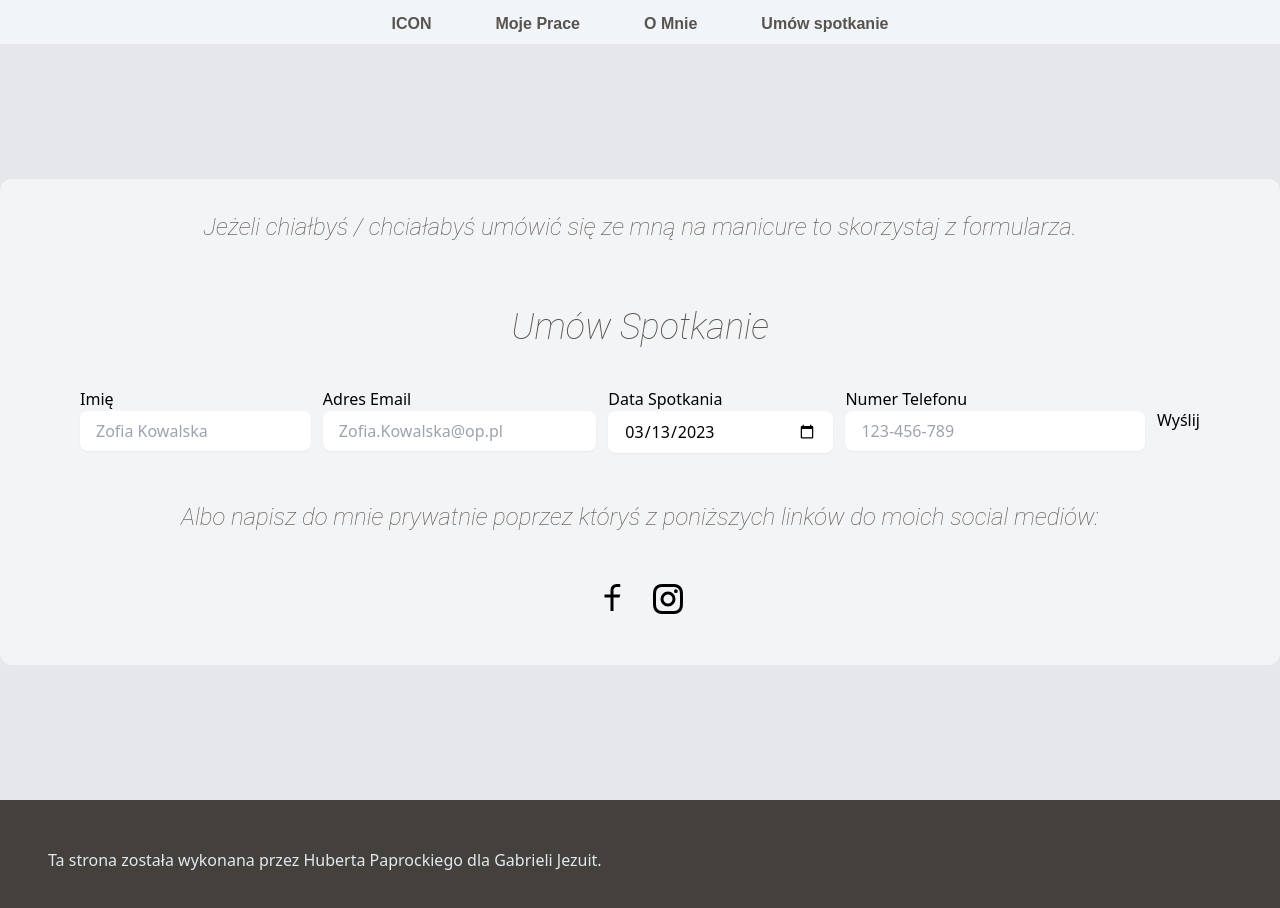
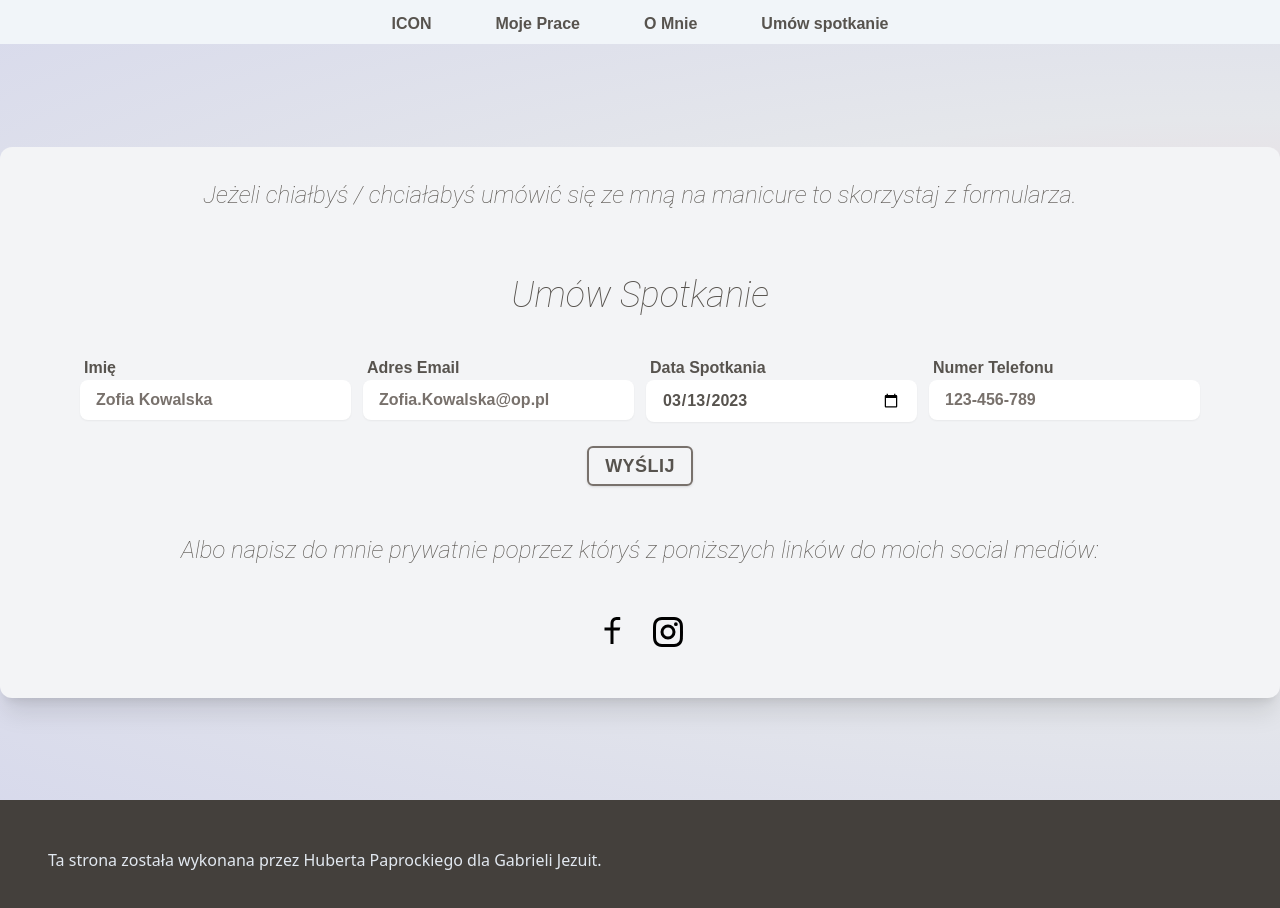
Before and after one commit to Hubert-paprocki/kociepazurki, a React (Create React App) app: page /umow-sie in a window 1280 px wide. Shown: the top 908 px of the page. Built offline with nearby package versions, Linux system fonts and the light colour scheme.

Commit message:
refactor: form &&

```diff
--- a/src/Components/Buttons.tsx
+++ b/src/Components/Buttons.tsx
@@ -21,6 +21,10 @@ const Button: React.FC<Props> = ({
 	if (menu) {
 		classes = "pb-2 pt-3 px-4 group-hover:text-rose-600 duration-500";
 	}
+	if (Primary) {
+		classes =
+			"py-1 px-4 shadow border-2 hover:bg-stone-200 border-stone-500 hover:shadow-lg hover:-translate-y-0.5 rounded-md font-poppins uppercase font-bold text-stone-600 hover:text-rose-500 text-lg tracking-wide duration-200 hover:scale-105 active:scale-100 active:translate-y-0";
+	}
 	return (
 		<button type={type} onClick={onClick} className={classes}>
 			{children}
--- a/src/Components/LoginForm.tsx
+++ b/src/Components/LoginForm.tsx
@@ -47,6 +47,11 @@ const LoginForm: React.FC = () => {
 		}
 		return errors;
 	};
+	const fieldClass =
+		"w-full border-gray-300 rounded-lg shadow-sm focus:ring-2 focus:ring-stone-300  py-2 px-4 outline-none placeholder-stone-500 text-stone-600 font-poppins caret-stone-500 font-semibold";
+	const errorClass = "text-rose-400 text-sm font-semibold font-poppins p-1";
+	const labelClass =
+		"font-medium text-stone-600 p-1 font-poppins font-semibold";
 
 	return (
 		<Formik
@@ -61,29 +66,27 @@ const LoginForm: React.FC = () => {
 				alert(JSON.stringify(values, null, 2));
 			}}
 		>
-			{({ errors, touched }) => (
-				<Form className="flex flex-col md:flex-row gap-3 py-10 px-20">
+			{() => (
+				<Form className="flex flex-col md:grid md:grid-cols-4 gap-x-3 gap-y-4 md:gap-y-6 py-10 px-20">
 					<div className="">
-						<label htmlFor="name" className=" font-medium mb-1">
+						<label htmlFor="name" className={labelClass}>
 							Imię
 						</label>
 						<Field
 							id="name"
 							name="name"
 							placeholder="Zofia Kowalska"
-							className={`w-full border-gray-300 rounded-lg shadow-sm focus:border-indigo-500 focus:ring-2 focus:ring-indigo-500 focus:ring-opacity-50 py-2 px-4 ${
-								errors.name && touched.name
-									? "border-rose-500"
-									: "border-gray-300"
-							}`}
+							className={fieldClass}
 						/>
-						<ErrorMessage name="name">
-							{(msg) => <div className="text-rose-500 text-sm mt-1">{msg}</div>}
-						</ErrorMessage>
+						<ErrorMessage
+							name="name"
+							component="p"
+							className={errorClass}
+						></ErrorMessage>
 					</div>
 
 					<div className="">
-						<label htmlFor="email" className=" font-medium mb-1 mt-4">
+						<label htmlFor="email" className={labelClass}>
 							Adres Email
 						</label>
 						<Field
@@ -91,55 +94,48 @@ const LoginForm: React.FC = () => {
 							name="email"
 							placeholder="Zofia.Kowalska@op.pl"
 							type="email"
-							className={`w-full border-gray-300 rounded-lg shadow-sm focus:border-indigo-500 focus:ring-2 focus:ring-indigo-500 focus:ring-opacity-50 py-2 px-4 ${
-								errors.email && touched.email
-									? "border-rose-500"
-									: "border-gray-300"
-							}`}
+							className={fieldClass}
 						/>
-						<ErrorMessage name="email">
-							{(msg) => <div className="text-rose-500 text-sm mt-1">{msg}</div>}
-						</ErrorMessage>
+						<ErrorMessage
+							name="email"
+							component="p"
+							className={errorClass}
+						></ErrorMessage>
 					</div>
 					<div className="">
-						<label htmlFor="date" className=" font-medium mb-1 mt-4">
+						<label htmlFor="date" className={labelClass}>
 							Data Spotkania
 						</label>
-						<Field
-							id="date"
+						<Field id="date" name="date" type="date" className={fieldClass} />
+						<ErrorMessage
 							name="date"
-							type="date"
-							className={`w-full border-gray-300 rounded-lg shadow-sm focus:border-indigo-500 focus:ring-2 focus:ring-indigo-500 focus:ring-opacity-50 py-2 px-4 ${
-								errors.date && touched.date
-									? "border-rose-500"
-									: "border-gray-300"
-							}`}
-						/>
-						<ErrorMessage name="date">
-							{(msg) => <div className="text-rose-500 text-sm mt-1">{msg}</div>}
-						</ErrorMessage>
+							component="p"
+							className={errorClass}
+						></ErrorMessage>
 					</div>
 
 					<div className="">
-						<label htmlFor="phone" className=" font-medium mb-1 mt-4">
+						<label htmlFor="phone" className={labelClass}>
 							Numer Telefonu
 						</label>
 						<Field
 							id="phone"
 							name="phone"
 							placeholder="123-456-789"
-							className={`w-full border-gray-300 rounded-lg shadow-sm focus:border-indigo-500 focus:ring-2 focus:ring-indigo-500 focus:ring-opacity-50 py-2 px-4 ${
-								errors.phone && touched.phone
-									? "border-rose-500"
-									: "border-gray-300"
-							}`}
+							className={fieldClass}
 						/>
-						<ErrorMessage name="phone">
-							{(msg) => <div className="text-rose-500 text-sm mt-1">{msg}</div>}
-						</ErrorMessage>
+						<ErrorMessage
+							name="phone"
+							component="p"
+							className={errorClass}
+						></ErrorMessage>
 					</div>
 
-					<Button type={"submit"}> Wyślij</Button>
+					<div className="md:col-span-full place-self-center">
+						<Button Primary type={"submit"}>
+							Wyślij
+						</Button>
+					</div>
 				</Form>
 			)}
 		</Formik>
--- a/src/Pages/AboutPage.tsx
+++ b/src/Pages/AboutPage.tsx
@@ -4,7 +4,7 @@ import NavigationList from "../Components/Navigation/NavigationList";
 
 const AboutPage: React.FC = () => {
 	return (
-		<div className="flex flex-col items-center bg-gray-200 min-h-screen  pt-10 w-full">
+		<div className="flex flex-col items-center bg-gray-200 min-h-screen  pt-10 w-full bg-[radial-gradient(ellipse_at_right,_var(--tw-gradient-stops))] from-rose-300/40 via-gray-200 to-indigo-500/10">
 			<NavigationList />
 			<Footer />
 		</div>
--- a/src/Pages/AppointmentPage.tsx
+++ b/src/Pages/AppointmentPage.tsx
@@ -7,16 +7,16 @@ import SocialMediaList from "../Components/SocialMedia/SocialMediaList";
 const AppointmentPage: React.FC = () => {
 	return (
 		<>
-			<div className="flex flex-col justify-center items-center bg-gray-200 min-h-screen  pt-11 w-full">
+			<div className="flex flex-col justify-center items-center bg-gray-200 min-h-screen  pt-11 w-full bg-[radial-gradient(ellipse_at_right,_var(--tw-gradient-stops))] from-rose-300/40 via-gray-200 to-indigo-500/10">
 				<NavigationList />
-				<section className=" bg-gray-100 overflow-hidden xl:rounded-xl max-w-7xl">
-					<p className="text-2xl text-stone-600 font-roboto font-extralight mt-8 italic text-center px-12">
+				<section className=" bg-gray-100 overflow-hidden xl:rounded-xl max-w-7xl shadow-xl">
+					<h2 className="text-2xl text-stone-600 font-roboto font-extralight mt-8 italic text-center px-12">
 						Jeżeli chiałbyś / chciałabyś umówić się ze mną na manicure to
 						skorzystaj z formularza.
-					</p>
-					<h2 className="text-4xl text-stone-600 font-roboto font-extralight mt-12 md:mt-16 italic text-center">
+					</h2>
+					<h1 className="text-4xl text-stone-600 font-roboto font-extralight mt-12 md:mt-16 italic text-center">
 						Umów Spotkanie
-					</h2>
+					</h1>
 					<SignupForm />
 					<p className="text-2xl text-stone-600 font-roboto font-extralight md:mt-2 italic text-center px-12">
 						Albo napisz do mnie prywatnie poprzez któryś z poniższych linków do
--- a/src/Pages/HomePage.tsx
+++ b/src/Pages/HomePage.tsx
@@ -6,7 +6,7 @@ import profilePic from "../Images/Gaba.jpg";
 
 const HomePage: React.FC = () => {
 	return (
-		<div className="flex flex-col items-center bg-gray-200 min-h-screen  pt-10 w-full">
+		<div className="flex flex-col items-center bg-gray-200 min-h-screen  pt-10 w-full bg-[radial-gradient(ellipse_at_right,_var(--tw-gradient-stops))] from-rose-300/40 via-gray-200 to-indigo-500/10">
 			<NavigationList />
 			<section className=" bg-gray-100 overflow-hidden rounded-sm  max-w-7xl">
 				<div className="flex justify-between">
--- a/src/Pages/PortfolioPage.tsx
+++ b/src/Pages/PortfolioPage.tsx
@@ -4,7 +4,7 @@ import NavigationList from "../Components/Navigation/NavigationList";
 
 const PortfolioPage: React.FC = () => {
 	return (
-		<div className="flex flex-col items-center bg-gray-200 min-h-screen  pt-10 w-full">
+		<div className="flex flex-col items-center bg-gray-200 min-h-screen  pt-10 w-full bg-[radial-gradient(ellipse_at_right,_var(--tw-gradient-stops))] from-rose-300/40 via-gray-200 to-indigo-500/10">
 			<NavigationList />
 			<Footer />
 		</div>
```
